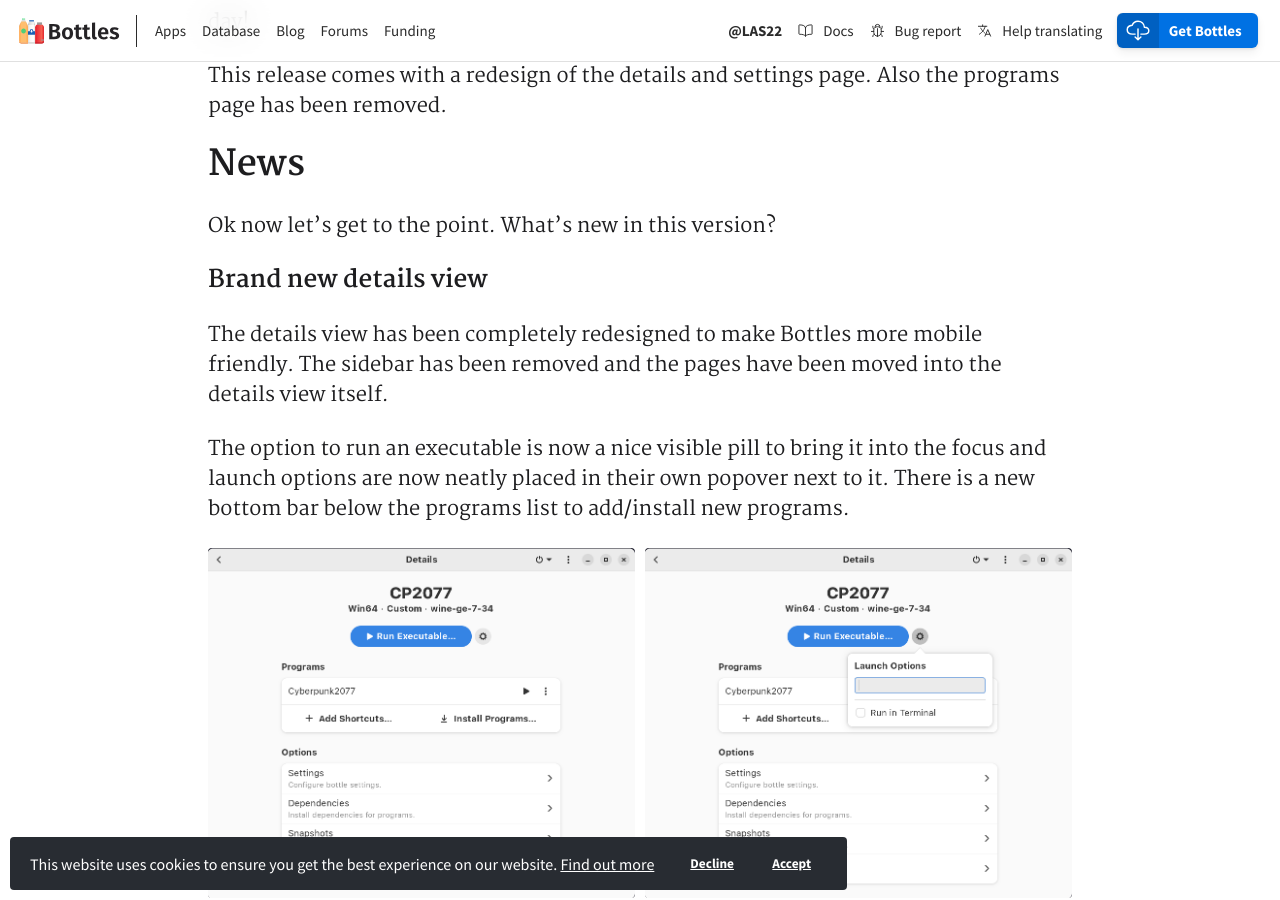
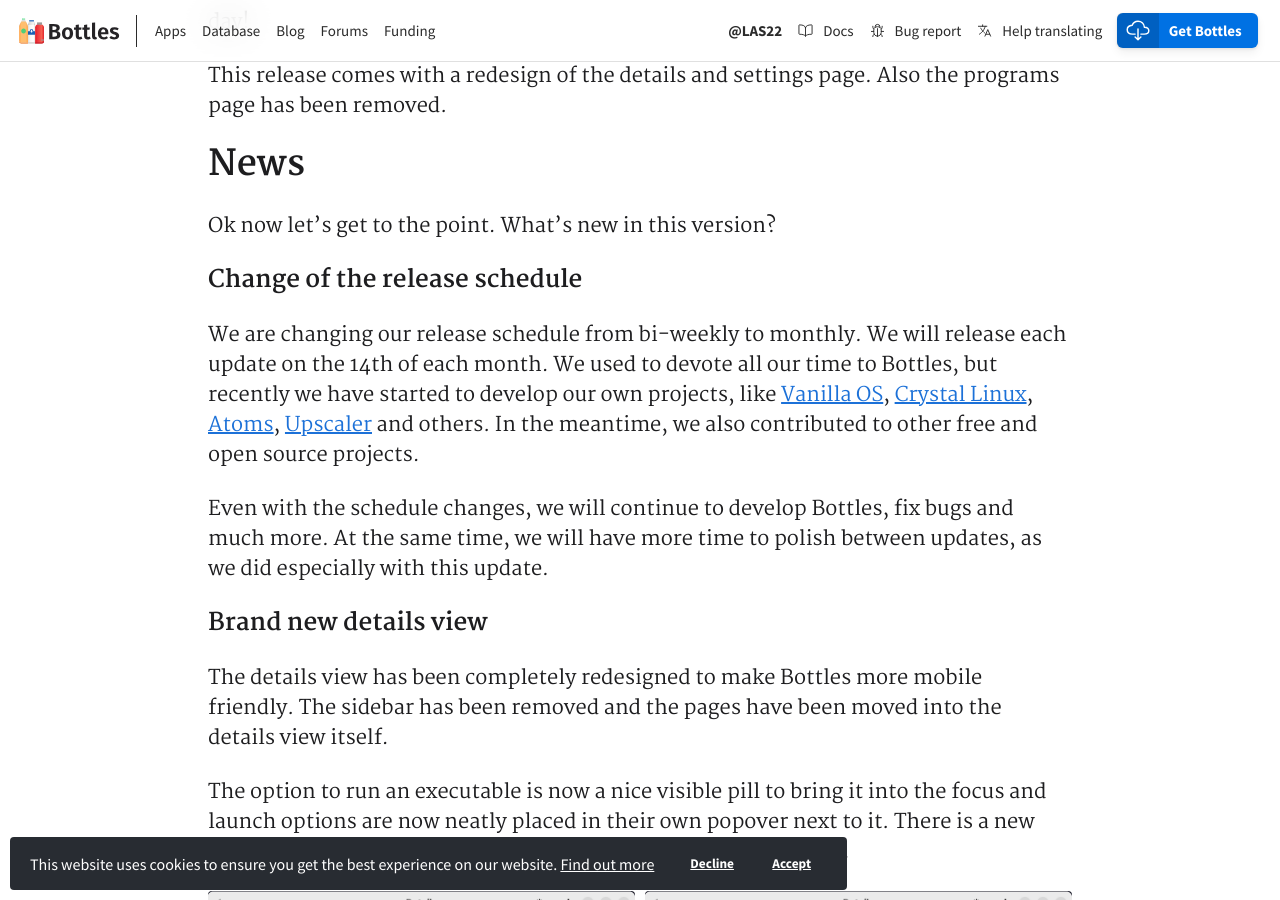
Before and after one commit to bottlesdevs/website, a Jekyll site: the page built from _posts/2022-11-14-release-2022.11.14.md, in a window 1280 px wide and 900 px high, scrolled down 712 px. Built offline with Jekyll 4.4.1, drawn with Linux system fonts in a browser that asks for light colours; nearby versions of some CDN libraries; comment, search, counter and statistics services are not loaded.

Commit message:
Update _posts/2022-11-14-release-2022.11.14.md
Co-authored-by: Hari Rana <theevilskeleton@riseup.net>

```diff
--- a/_posts/2022-11-14-release-2022.11.14.md
+++ b/_posts/2022-11-14-release-2022.11.14.md
@@ -25,6 +25,11 @@
 
 ## News
 Ok now let’s get to the point. What’s new in this version?
+
+### Change of the release schedule
+We are changing our release schedule from bi-weekly to monthly. We will release each update on the 14th of each month. We used to devote all our time to Bottles, but recently we have started to develop our own projects, like [Vanilla OS](https://vanillaos.org/), [Crystal Linux](https://getcryst.al/site), [Atoms](https://github.com/AtomsDevs/Atoms), [Upscaler](https://gitlab.com/TheEvilSkeleton/Upscaler) and others. In the meantime, we also contributed to other free and open source projects.
+
+Even with the schedule changes, we will continue to develop Bottles, fix bugs and much more. At the same time, we will have more time to polish between updates, as we did especially with this update.
 
 ### Brand new details view
 The details view has been completely redesigned to make Bottles more mobile friendly. The sidebar has been removed and the pages have been moved into the details view itself.
```
